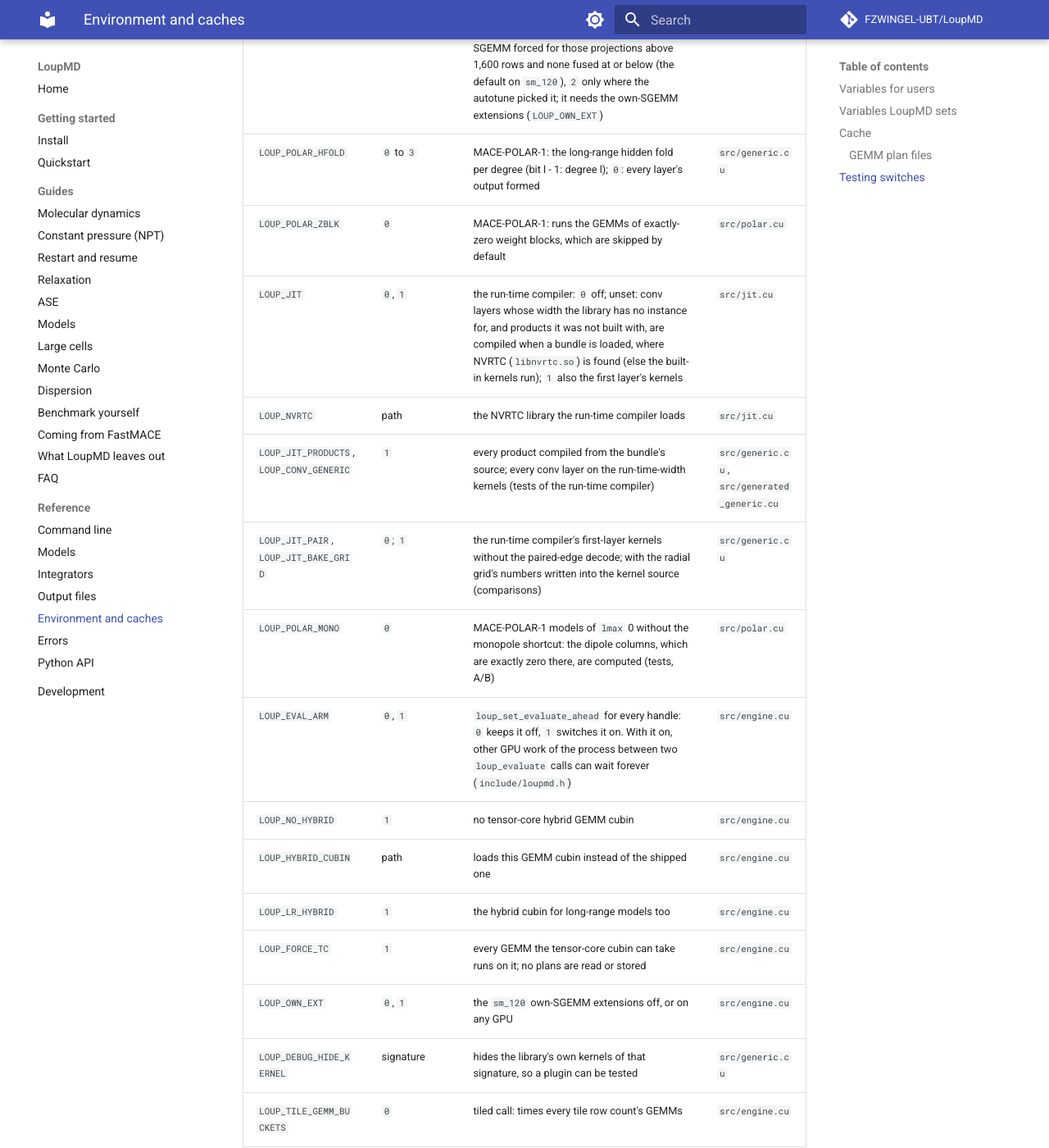
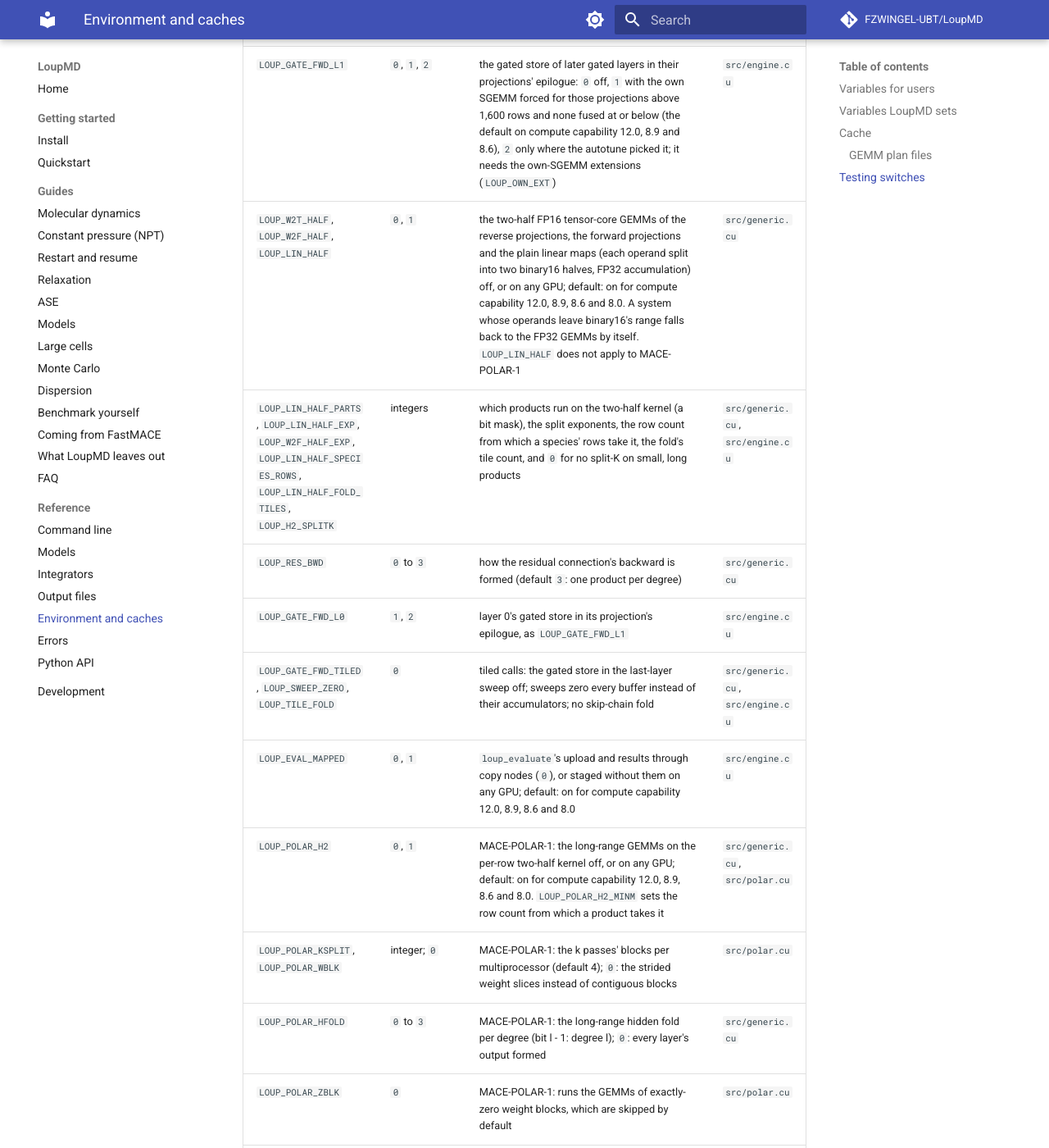
Before and after one commit to FZWINGEL-UBT/LoupMD, an MkDocs documentation site: the page built from docs/reference/environment.md, in a window 1280 px wide and 1400 px high, scrolled down 4626 px. Shown: the whole window at 82% size. Built offline with MkDocs 1.6.1 and Material for MkDocs 9.7.7, drawn with Linux system fonts in a browser that asks for light colours; comment, search, counter and statistics services are not loaded; some of the changed text lies outside the part shown.

Commit message:
Release 0.0.3: version, changelog, docs brought up to date
The owner, 24 November 2026: "can you implement a fix on the release branch
and test it and then push and release it as 0.0.3?" and "also include the
new a100 defaults in the 0.0.3 release" (PLAN.md O44).

- Version 0.0.3 (loupmd.__version__, LOUP_VERSION); CHANGELOG's section.
- release/v1 was fast-forwarded to mh1-two-half-adjoint (bb2c973) before the
  charge fix (ca2aa8c): the two-half tensor-core kernels and the tuned
  defaults on compute capability 8.9, 8.6 and 8.0.
- Environment reference: the switches of that work (LOUP_W2T_HALF,
  LOUP_W2F_HALF, LOUP_LIN_HALF and their parts, LOUP_RES_BWD,
  LOUP_GATE_FWD_L0, the tiled ones, LOUP_EVAL_MAPPED, LOUP_POLAR_H2,
  LOUP_POLAR_KSPLIT, LOUP_POLAR_WBLK, three debug prints), and the defaults'
  devices as the code has them.
- README, install and quickstart name 0.0.3.

Co-Authored-By: Claude Fable 5.2 <noreply@anthropic.com>

```diff
--- a/docs/reference/environment.md
+++ b/docs/reference/environment.md
@@ -78,17 +78,25 @@ gates in that form. Most are read when an engine is made; the MD-loop switches a
 | `LOUP_GENERIC` | any | ignored (0.0.1: `0` selected the kernels specialised to MACE-OMAT-0 medium, which were retired with their switches `LOUP_SPLINE_VARIANT`, `LOUP_WPRIME_THREADS`, `LOUP_WPRIME_RCV` and `LOUP_M1_CHUNK`) | `loupmd/bundles.py` |
 | `LOUP_REORDER` | `0`, `1` | atom reordering off or on | `src/engine.cu` |
 | `LOUP_ROW_SORT` | `global` | every neighbour row sorted in global scratch, the path of rows over 4,096 edges | `src/engine.cu` |
-| `LOUP_NB_GROUPS` | `0`, `1` | the lane-group neighbour-list kernels off, or on any GPU (default: on for `sm_120` and compute capability 8.0) | `src/engine.cu` |
-| `LOUP_POLAR_FOLD` | `0`, `1` | MACE-POLAR-1: `0`: the unfolded SCF and electron-energy GEMMs; `1`: the fold on GPUs other than `sm_120` and compute capability 8.0 | `src/polar.cu` |
-| `LOUP_CHAIN_FOLD` | `0`, `1` | `0`: whole systems of multi-layer models on the generic kernels without the skip-chain fold (tiled systems never fold); `1`: the fold on GPUs other than `sm_120` and compute capability 8.0 | `src/generic.cu` |
-| `LOUP_SPECIES_TABLES` | `0`, `1` | `0`: layer 0's species-only GEMMs instead of the per-species tables (OMOL-0, MH-1); `1`: the tables on GPUs other than `sm_120` and compute capability 8.0 | `src/generic.cu` |
+| `LOUP_NB_GROUPS` | `0`, `1` | the lane-group neighbour-list kernels off, or on any GPU (default: on for compute capability 12.0, 8.9, 8.6 and 8.0) | `src/engine.cu` |
+| `LOUP_POLAR_FOLD` | `0`, `1` | MACE-POLAR-1: `0`: the unfolded SCF and electron-energy GEMMs; `1`: the fold on GPUs other than those of compute capability 12.0, 8.9, 8.6 and 8.0 | `src/polar.cu` |
+| `LOUP_CHAIN_FOLD` | `0`, `1` | `0`: whole systems of multi-layer models on the generic kernels without the skip-chain fold; `1`: the fold on GPUs other than those of compute capability 12.0, 8.9, 8.6 and 8.0 (`LOUP_TILE_FOLD=0`: not in tiled calls) | `src/generic.cu` |
+| `LOUP_SPECIES_TABLES` | `0`, `1` | `0`: layer 0's species-only GEMMs instead of the per-species tables (OMOL-0, MH-1, POLAR-1); `1`: the tables on GPUs other than those of compute capability 12.0, 8.9, 8.6 and 8.0 | `src/generic.cu` |
 | `LOUP_CONV_FWD_VARIANT` | `0`, `1`, `2` | forces the generic conv forward variant | `src/generic.cu` |
 | `LOUP_CONV_TUNE` | `0`, `1` | per-system timing of the conv forward variants off, or on for any GPU | `src/generic.cu` |
 | `LOUP_CONV_PRUNE` | `0` | keeps every conv path of a layer whose higher-degree projections are exactly zero (MACE-MP-0 medium's second layer), instead of the pruned paths and the scalar-only product | `src/generic.cu` |
 | `LOUP_LIN_COMPACT` | `0` | the dense projections and product kernels instead of a layer's live channels (MACE-MPtrj-2022.9, MACE-MP-0 medium's first layer) | `src/generic.cu` |
 | `LOUP_SENDER_BWD` | `0` | the receiver-owned backward of a pruned conv layer on whole systems too (tiles and open domains always run it) | `src/generated_generic.cu` |
 | `LOUP_GATE_FUSE`, `LOUP_GATE_FUSE_FWD` | `0` | the gate kernels of gated layers (MH-1, OMOL-0, POLAR-1) instead of the gate in the neighbouring GEMM's epilogue, backward / forward | `src/engine.cu` |
-| `LOUP_GATE_FWD_L1` | `0`, `1`, `2` | the gated store of later gated layers in their projections' epilogue: `0` off, `1` with the own SGEMM forced for those projections above 1,600 rows and none fused at or below (the default on `sm_120`), `2` only where the autotune picked it; it needs the own-SGEMM extensions (`LOUP_OWN_EXT`) | `src/engine.cu` |
+| `LOUP_GATE_FWD_L1` | `0`, `1`, `2` | the gated store of later gated layers in their projections' epilogue: `0` off, `1` with the own SGEMM forced for those projections above 1,600 rows and none fused at or below (the default on compute capability 12.0, 8.9 and 8.6), `2` only where the autotune picked it; it needs the own-SGEMM extensions (`LOUP_OWN_EXT`) | `src/engine.cu` |
+| `LOUP_W2T_HALF`, `LOUP_W2F_HALF`, `LOUP_LIN_HALF` | `0`, `1` | the two-half FP16 tensor-core GEMMs of the reverse projections, the forward projections and the plain linear maps (each operand split into two binary16 halves, FP32 accumulation) off, or on any GPU; default: on for compute capability 12.0, 8.9, 8.6 and 8.0. A system whose operands leave binary16's range falls back to the FP32 GEMMs by itself. `LOUP_LIN_HALF` does not apply to MACE-POLAR-1 | `src/generic.cu` |
+| `LOUP_LIN_HALF_PARTS`, `LOUP_LIN_HALF_EXP`, `LOUP_W2F_HALF_EXP`, `LOUP_LIN_HALF_SPECIES_ROWS`, `LOUP_LIN_HALF_FOLD_TILES`, `LOUP_H2_SPLITK` | integers | which products run on the two-half kernel (a bit mask), the split exponents, the row count from which a species' rows take it, the fold's tile count, and `0` for no split-K on small, long products | `src/generic.cu`, `src/engine.cu` |
+| `LOUP_RES_BWD` | `0` to `3` | how the residual connection's backward is formed (default `3`: one product per degree) | `src/generic.cu` |
+| `LOUP_GATE_FWD_L0` | `1`, `2` | layer 0's gated store in its projection's epilogue, as `LOUP_GATE_FWD_L1` | `src/engine.cu` |
+| `LOUP_GATE_FWD_TILED`, `LOUP_SWEEP_ZERO`, `LOUP_TILE_FOLD` | `0` | tiled calls: the gated store in the last-layer sweep off; sweeps zero every buffer instead of their accumulators; no skip-chain fold | `src/generic.cu`, `src/engine.cu` |
+| `LOUP_EVAL_MAPPED` | `0`, `1` | `loup_evaluate`'s upload and results through copy nodes (`0`), or staged without them on any GPU; default: on for compute capability 12.0, 8.9, 8.6 and 8.0 | `src/engine.cu` |
+| `LOUP_POLAR_H2` | `0`, `1` | MACE-POLAR-1: the long-range GEMMs on the per-row two-half kernel off, or on any GPU; default: on for compute capability 12.0, 8.9, 8.6 and 8.0. `LOUP_POLAR_H2_MINM` sets the row count from which a product takes it | `src/generic.cu`, `src/polar.cu` |
+| `LOUP_POLAR_KSPLIT`, `LOUP_POLAR_WBLK` | integer; `0` | MACE-POLAR-1: the k passes' blocks per multiprocessor (default 4); `0`: the strided weight slices instead of contiguous blocks | `src/polar.cu` |
 | `LOUP_POLAR_HFOLD` | `0` to `3` | MACE-POLAR-1: the long-range hidden fold per degree (bit l - 1: degree l); `0`: every layer's output formed | `src/generic.cu` |
 | `LOUP_POLAR_ZBLK` | `0` | MACE-POLAR-1: runs the GEMMs of exactly-zero weight blocks, which are skipped by default | `src/polar.cu` |
 | `LOUP_JIT` | `0`, `1` | the run-time compiler: `0` off; unset: conv layers whose width the library has no instance for, and products it was not built with, are compiled when a bundle is loaded, where NVRTC (`libnvrtc.so`) is found (else the built-in kernels run); `1` also the first layer's kernels | `src/jit.cu` |
@@ -101,7 +109,7 @@ gates in that form. Most are read when an engine is made; the MD-loop switches a
 | `LOUP_HYBRID_CUBIN` | path | loads this GEMM cubin instead of the shipped one | `src/engine.cu` |
 | `LOUP_LR_HYBRID` | `1` | the hybrid cubin for long-range models too | `src/engine.cu` |
 | `LOUP_FORCE_TC` | `1` | every GEMM the tensor-core cubin can take runs on it; no plans are read or stored | `src/engine.cu` |
-| `LOUP_OWN_EXT` | `0`, `1` | the `sm_120` own-SGEMM extensions off, or on any GPU | `src/engine.cu` |
+| `LOUP_OWN_EXT` | `0`, `1` | the own-SGEMM extensions off, or on any GPU (default: on for compute capability 12.0, 8.9 and 8.6) | `src/engine.cu` |
 | `LOUP_DEBUG_HIDE_KERNEL` | signature | hides the library's own kernels of that signature, so a plugin can be tested | `src/generic.cu` |
 | `LOUP_TILE_GEMM_BUCKETS` | `0` | tiled call: times every tile row count's GEMMs | `src/engine.cu` |
 | `LOUP_TILE_WAVEFRONT` | `0`, `1` | tiled call: forces the wavefront schedule off or on | `src/engine.cu` |
@@ -125,6 +133,7 @@ gates in that form. Most are read when an engine is made; the MD-loop switches a
 | `LOUP_D3_ATM_PROJ` | `0` | D3 three-body term: the per-triangle C6 table walk | `src/dispersion/d3_pair.cu` |
 | `LOUP_SWEEP_REPLAY` | any value | generic path: a whole system runs the sweep schedule of a tiled one, without the skip-chain fold (not for long-range models) | `src/generic.cu` |
 | `LOUP_DEBUG_PACK` | any value | prints the packed tables' relative error per layer | `src/generic.cu` |
+| `LOUP_DEBUG_W2T_HALF`, `LOUP_DEBUG_GOUT`, `LOUP_DEBUG_LIN_AMAX` | any value | print the two-half GEMMs' deviation from FP32, the gate outputs' and the linear maps' largest magnitudes | `src/engine.cu`, `src/generic.cu` |
 | `LOUP_DEBUG_ERRORS` | any value | prints every library error to standard error | `src/engine.cu` |
 | `LOUP_DEBUG_JIT`, `LOUP_DEBUG_COMPACT`, `LOUP_DEBUG_ARM` | `1` | print what the run-time compiler builds or reads from its cache, the compacted layers, and why nothing is queued ahead | `src/generic.cu`, `src/jit.cu`, `src/engine.cu` |
 | `LOUP_DEBUG_EVAL_TIMES` | `1` | when a handle is destroyed, prints where its `loup_evaluate` calls spent their time | `src/engine.cu` |
--- a/loupmd/__init__.py
+++ b/loupmd/__init__.py
@@ -6,7 +6,7 @@ from .errors import (BackendError, CacheLocationError, CapacityError, CellDiverg
                      GateFailed, GateUnavailable, InputError, LoupError, ModelElementError, NonFiniteError,
                      PlanRefused, RestartMismatch, UnsupportedModel)
 
-__version__ = "0.0.2"  # LOUP_VERSION of include/loupmd.h (tests/test_abi.py keeps the two equal)
+__version__ = "0.0.3"  # LOUP_VERSION of include/loupmd.h (tests/test_abi.py keeps the two equal)
 
 from .runtime import GpuInfo, RuntimeInfo, runtime_info  # noqa: E402  (reads __version__ when called)
 
```
Also changed, not shown: CHANGELOG.md (+23 -0 lines), PLAN.md (+1 -0 lines), README.md (+3 -2 lines), docs/install.md (+5 -4 lines), docs/quickstart.md (+1 -1 lines), 1 other file.
